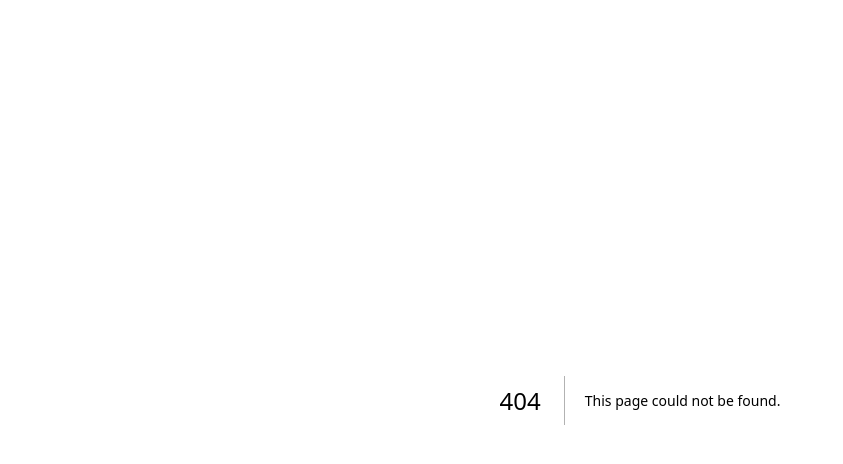
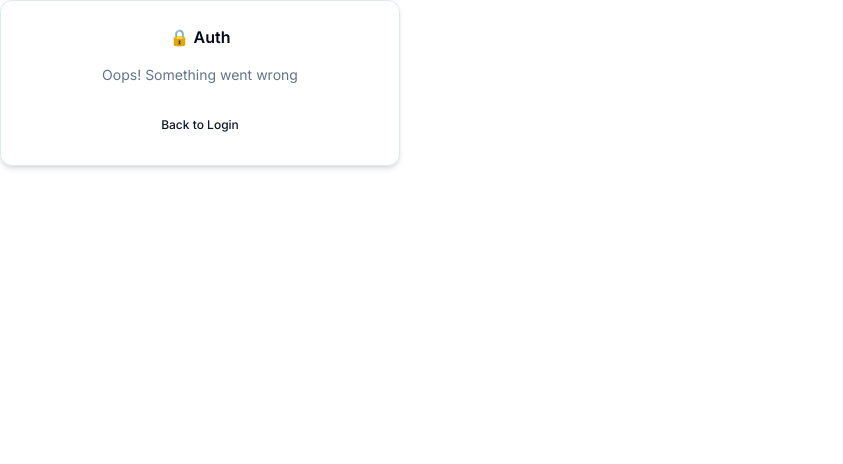
Before and after one commit to thadeus47/next-auth, a Next.js app: page /auth/error in a window 1280 px wide. Before the commit this address had no page. Shown: the top 464 px of the page, without its empty margins (0-843 px from the left). Built offline with nearby package versions, Linux system fonts and the light colour scheme.

Commit message:
error page

```diff
--- /dev/null
+++ b/app/auth/error/page.tsx
@@ -0,0 +1,9 @@
+import { ErrorCard } from "@/components/auth/error-card";
+
+const AuthErrorPage = () => {
+    return (
+        <ErrorCard />
+    );
+};
+
+export default AuthErrorPage;
--- /dev/null
+++ b/components/auth/error-card.tsx
@@ -0,0 +1,21 @@
+import { Header } from "@/components/auth/header";
+import { BackButton } from "@/components/auth/back-button";
+import { Card,CardFooter,CardHeader } from "@/components/ui/card";
+
+export const ErrorCard = ({ }) => {
+    return (
+        <Card className="w-[400px] shadow-md">
+            <CardHeader>
+                <Header
+                    label="Oops! Something went wrong"
+                />
+            </CardHeader>
+            <CardFooter>
+                <BackButton
+                    label="Back to Login"
+                    href="/auth/login"
+                />
+            </CardFooter>
+        </Card>
+    )
+}
--- a/routes.ts
+++ b/routes.ts
@@ -16,6 +16,7 @@
 export const authRoutes = [
     "/auth/login",
     "/auth/register",
+    "/auth/error",
 ]
 
 /**
```
Also changed, not shown: auth.ts (+12 -0 lines).
